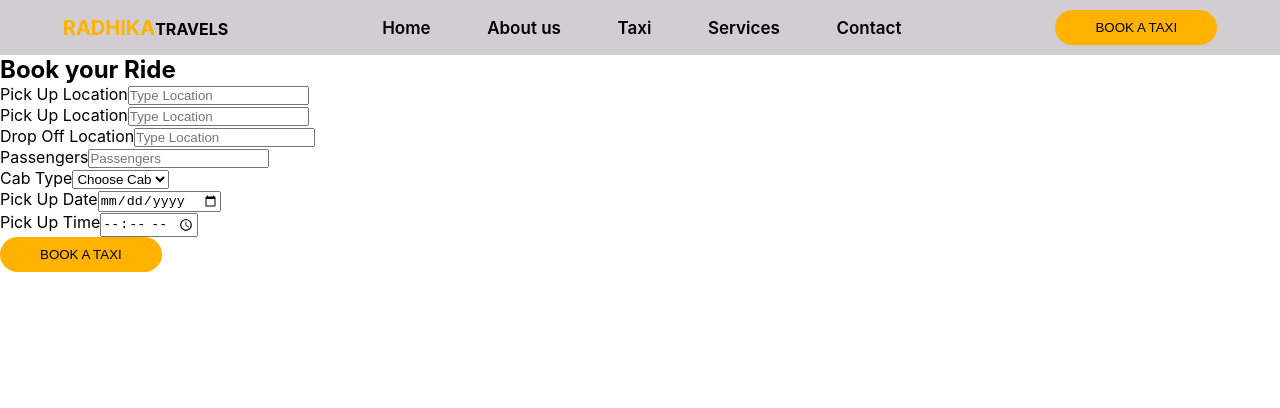
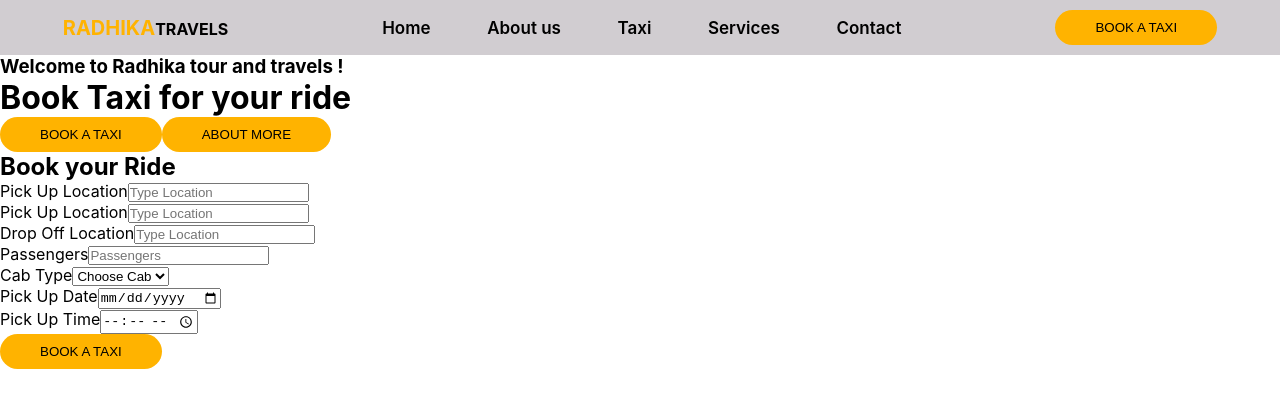
Before and after one commit to Prathu-Sharma/taxiservice8, a React (Create React App) app: page / in a window 1280 px wide. Shown: the top 408 px of the page. Built offline with nearby package versions, Linux system fonts and the light colour scheme.

Commit message:
Code setup

```diff
--- a/src/Components/AboutBtn.js
+++ b/src/Components/AboutBtn.js
@@ -2,9 +2,8 @@ import React from 'react'
 import './AboutBtn.css';
 
 function AboutBtn() {
-  return
-    (
-  <button className='btn1'>About more</button>
+  return(
+      <button className='btn1'>About more</button>
     );
 
 }
--- a/src/Components/Banner.js
+++ b/src/Components/Banner.js
@@ -4,19 +4,17 @@ import AboutBtn from './AboutBtn';
 
 function Banner() {
 
-    return
-     (
+    return(
      <>
-       <div>
+     <div className="banner-section">
+          <h3>Welcome to Radhika tour and travels !</h3>
+          <h1>Book Taxi for your ride</h1>
+          <div className='btn-section'>
+            <Button/>
+            <AboutBtn/>
+         </div>
+     </div>
 
-         <h3>Welcome to Radhika tour and travels !</h3>
-         <h1>Book Taxi for your ride</h1>
-
-          <div>
-         <Button/>
-         <AboutBtn/>
-         </div>
-       </div>
     </>
     );
 
```
